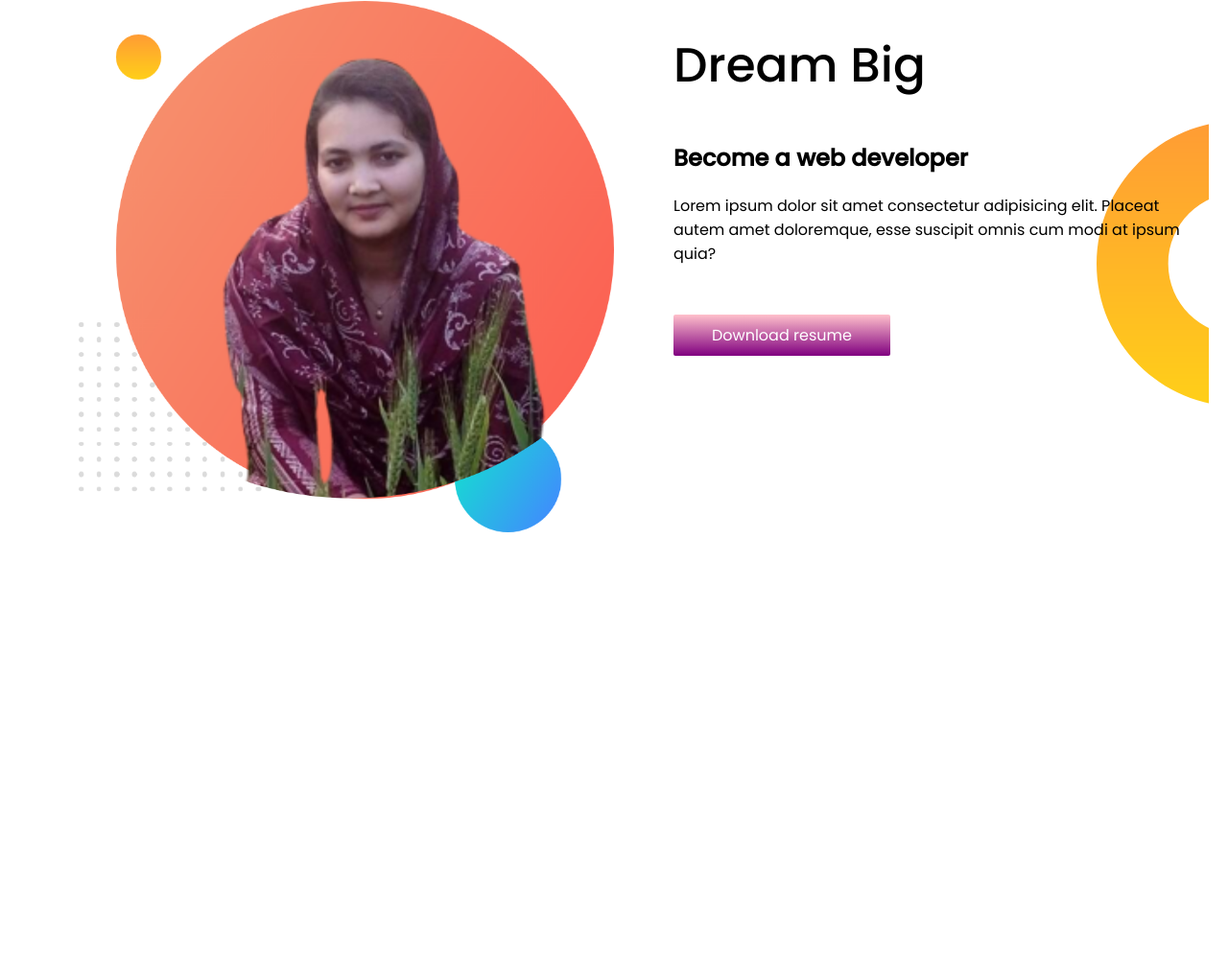
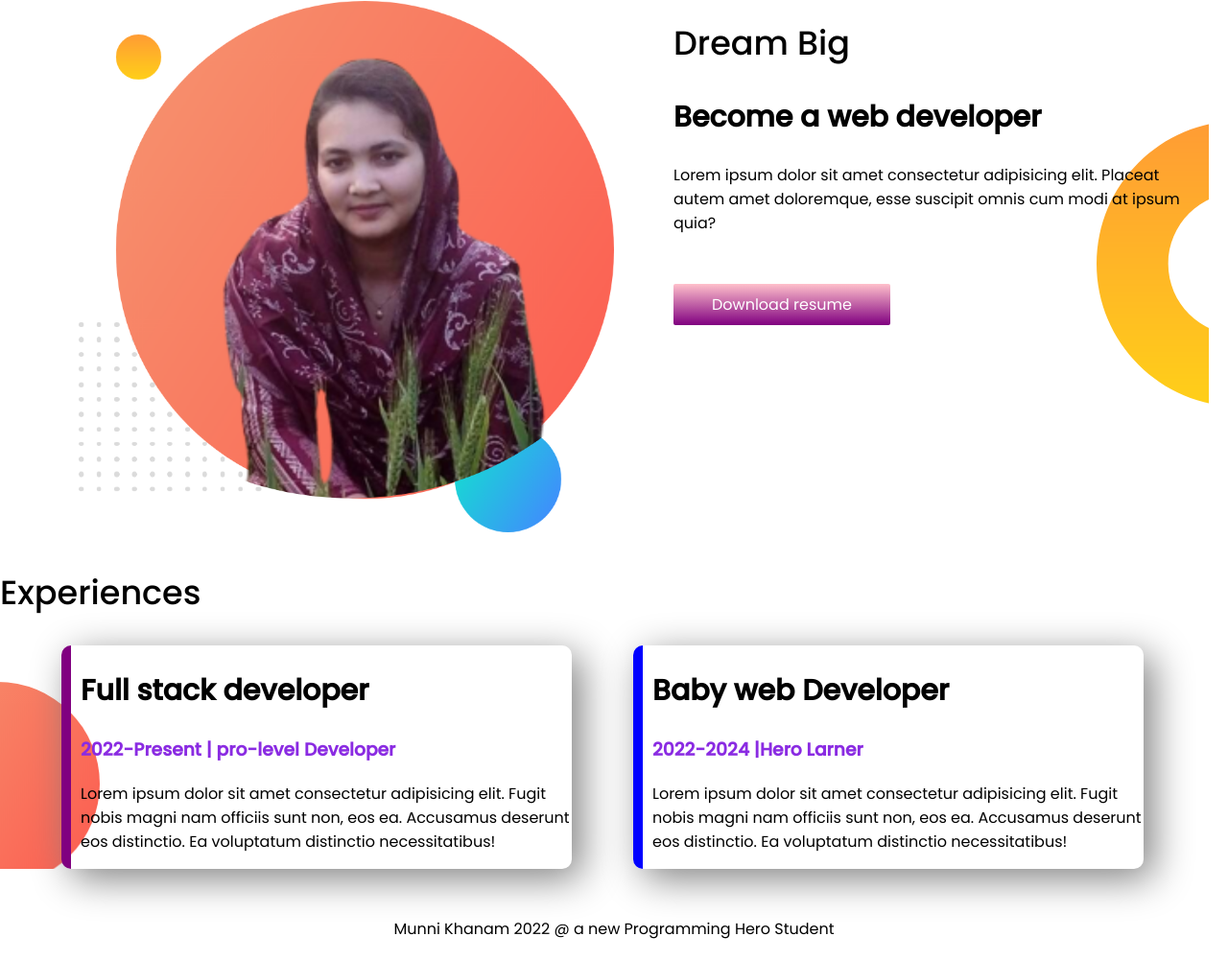
Before and after one commit to munnikhanam/developer-portfolio, a plain HTML site: page index.html in a window 1280 px wide. Shown: the part 621-1622 px from the top of the page at 96% size. Before the commit the page ends 1203 px from the top, so only its background shows below. Drawn offline with Linux system fonts and the light colour scheme.

Commit message:
ending style

```diff
--- a/css/style.css
+++ b/css/style.css
@@ -4,14 +4,18 @@ body{
 }
 h1{
     font-weight: 500;
-    font-size: 50px;
+    font-size: 35px;
 
 }
-h1 span{
+h2{
+    font-size: 30px;
+}
+.purple-color{
     color: blueviolet;
 }
-section{
+.flexible-container{
     display: flex;
+
 }
 .top-banner{
     background-image: url(/images/top-banner.png);
@@ -45,3 +49,29 @@ section{
     margin: 20px;
 
 }
+.experience-area{
+    background-image: url(/images/exp-bg.png);
+    background-repeat: no-repeat;
+    background-position: left;
+    background-position-y: 120px;
+    margin-bottom: 50px;
+
+}
+.experience{
+width: 40%;
+margin-left: 5%;
+box-shadow: 10px 10px 40px gray;
+padding-left: 10px;
+border-radius: 10px;
+}
+#first-border{
+    border-left: 10px solid purple;
+
+}
+#second-border{
+    border-left: 10px solid blue;
+}
+footer p{
+    text-align: center;
+    margin: 20px 0;
+}
--- a/index.html
+++ b/index.html
@@ -11,10 +11,10 @@
     <link rel="stylesheet" href="/css/style.css">
 </head>
 <body>
-   <section class="top-banner">
+   <section class="top-banner flexible-container">
     <div class="half">
         <h1>Welcome to</h1>
-        <h1><span>Munni Khanam</span> world</h1>
+        <h1><span class="purple-color">Munni Khanam</span> world</h1>
         <h3>Best cooker and manager of family</h3>
         <p>Lorem ipsum dolor sit amet consectetur adipisicing elit. Ullam assumenda explicabo accusamus similique ipsa aspernatur fugiat fugit vitae harum debitis.</p>
         <a class="link-button" target="_blank" href="">Hire me</a>
@@ -24,7 +24,7 @@
         </div>
 
    </section>
-   <section class="dream-big">
+   <section class="dream-big flexible-container">
     <div class="half">
         <img src="images/my-bg.png" alt="">
     </div>
@@ -36,5 +36,25 @@
 
     </div>
    </section>
+   <section class="experience-area">
+    <h1>Experiences</h1>
+    <div class="flexible-container">
+        <div id="first-border" class="experience">
+            <h2>Full stack developer</h2>
+            <h3 class="purple-color">2022-Present | pro-level Developer</h3>
+            <p>Lorem ipsum dolor sit amet consectetur adipisicing elit. Fugit nobis magni nam officiis sunt non, eos ea. Accusamus deserunt eos distinctio. Ea voluptatum distinctio necessitatibus!</p>
+
+        </div>
+        <div id="second-border" class="experience">
+            <h2>Baby web Developer</h2>
+            <h3 class="purple-color">2022-2024 |Hero Larner</h3>
+            <p>Lorem ipsum dolor sit amet consectetur adipisicing elit. Fugit nobis magni nam officiis sunt non, eos ea. Accusamus deserunt eos distinctio. Ea voluptatum distinctio necessitatibus!</p>
+
+        </div>
+    </div>
+   </section>
+   <footer>
+    <p>Munni Khanam 2022 @ a new Programming Hero Student</p>
+   </footer>
 </body>
 </html>
```
